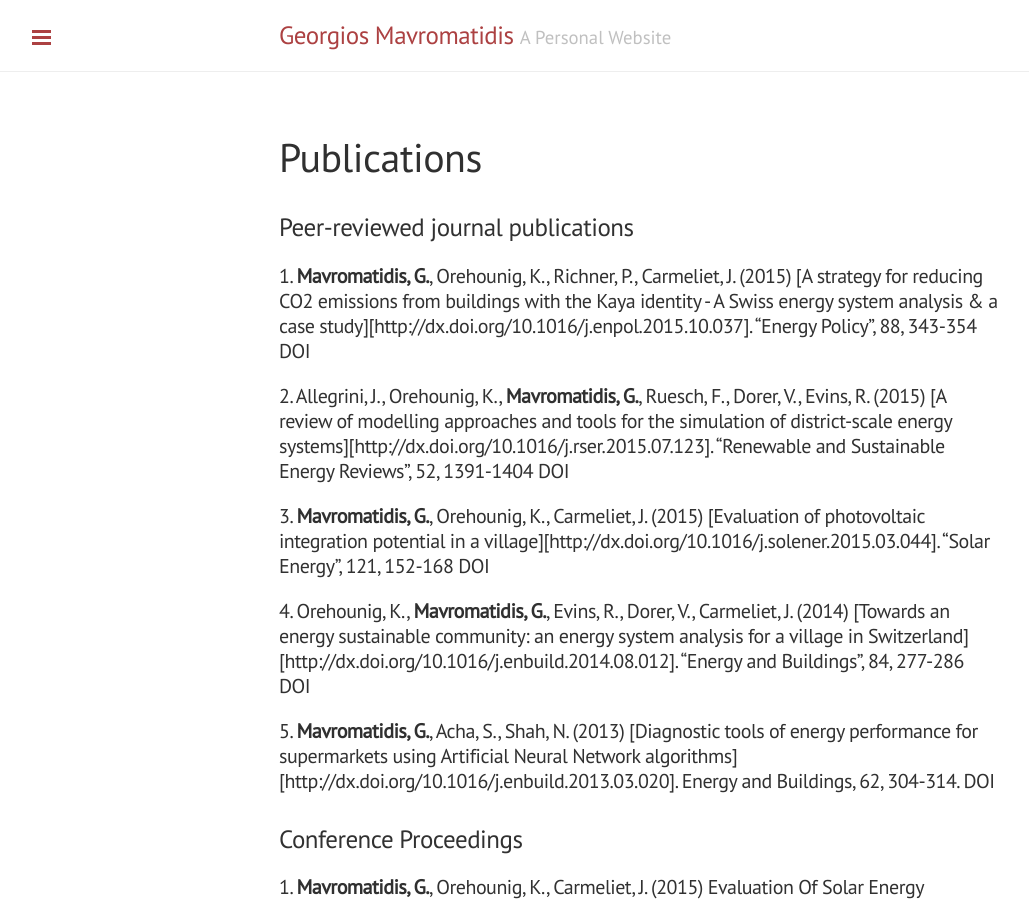
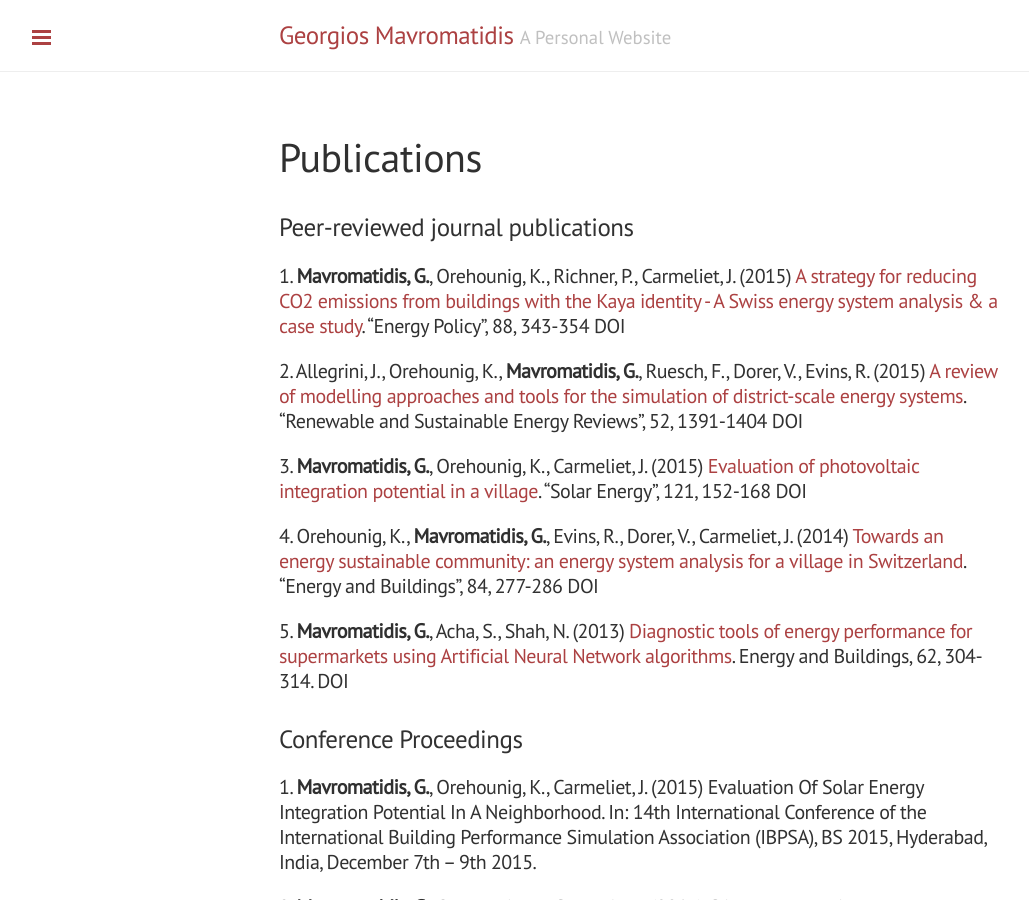
Before and after one commit to gmavrom33/gmavrom.github.io, a Jekyll site: the page built from publications.md, in a window 1280 px wide and 900 px high. Shown: the whole window, without its empty margins (1-1030 px from the left). Built offline with Jekyll 4.4.1, drawn with Linux system fonts in a browser that asks for light colours; nearby versions of some CDN libraries.

Commit message:
Update publications.md

```diff
--- a/publications.md
+++ b/publications.md
@@ -4,15 +4,15 @@ title: Publications
 ---
 ### Peer-reviewed journal publications
 
-##### 1.	**Mavromatidis, G.**, Orehounig, K., Richner, P., Carmeliet, J. (2015) [A strategy for reducing CO2 emissions from buildings with the Kaya identity - A Swiss energy system analysis & a case study][http://dx.doi.org/10.1016/j.enpol.2015.10.037]. "Energy Policy", 88, 343-354 DOI
+##### 1.	**Mavromatidis, G.**, Orehounig, K., Richner, P., Carmeliet, J. (2015) [A strategy for reducing CO2 emissions from buildings with the Kaya identity - A Swiss energy system analysis & a case study](http://dx.doi.org/10.1016/j.enpol.2015.10.037). "Energy Policy", 88, 343-354 DOI
 
-##### 2.	Allegrini, J., Orehounig, K., **Mavromatidis, G.**, Ruesch, F., Dorer, V., Evins, R. (2015) [A review of modelling approaches and tools for the simulation of district-scale energy systems][http://dx.doi.org/10.1016/j.rser.2015.07.123]. "Renewable and Sustainable Energy Reviews", 52, 1391-1404 DOI
+##### 2.	Allegrini, J., Orehounig, K., **Mavromatidis, G.**, Ruesch, F., Dorer, V., Evins, R. (2015) [A review of modelling approaches and tools for the simulation of district-scale energy systems](http://dx.doi.org/10.1016/j.rser.2015.07.123). "Renewable and Sustainable Energy Reviews", 52, 1391-1404 DOI
 
-##### 3.	**Mavromatidis, G.**, Orehounig, K., Carmeliet, J. (2015) [Evaluation of photovoltaic integration potential in a village][http://dx.doi.org/10.1016/j.solener.2015.03.044]. "Solar Energy", 121, 152-168 DOI
+##### 3.	**Mavromatidis, G.**, Orehounig, K., Carmeliet, J. (2015) [Evaluation of photovoltaic integration potential in a village](http://dx.doi.org/10.1016/j.solener.2015.03.044). "Solar Energy", 121, 152-168 DOI
 
-##### 4.	Orehounig, K., **Mavromatidis, G.**, Evins, R., Dorer, V., Carmeliet, J. (2014) [Towards an energy sustainable community: an energy system analysis for a village in Switzerland][http://dx.doi.org/10.1016/j.enbuild.2014.08.012]. "Energy and Buildings", 84, 277-286 DOI
+##### 4.	Orehounig, K., **Mavromatidis, G.**, Evins, R., Dorer, V., Carmeliet, J. (2014) [Towards an energy sustainable community: an energy system analysis for a village in Switzerland](http://dx.doi.org/10.1016/j.enbuild.2014.08.012). "Energy and Buildings", 84, 277-286 DOI
 
-##### 5.	**Mavromatidis, G.**, Acha, S., Shah, N. (2013) [Diagnostic tools of energy performance for supermarkets using Artificial Neural Network algorithms][http://dx.doi.org/10.1016/j.enbuild.2013.03.020]. Energy and Buildings, 62, 304-314. DOI
+##### 5.	**Mavromatidis, G.**, Acha, S., Shah, N. (2013) [Diagnostic tools of energy performance for supermarkets using Artificial Neural Network algorithms](http://dx.doi.org/10.1016/j.enbuild.2013.03.020). Energy and Buildings, 62, 304-314. DOI
 
 
 ### Conference Proceedings
```
